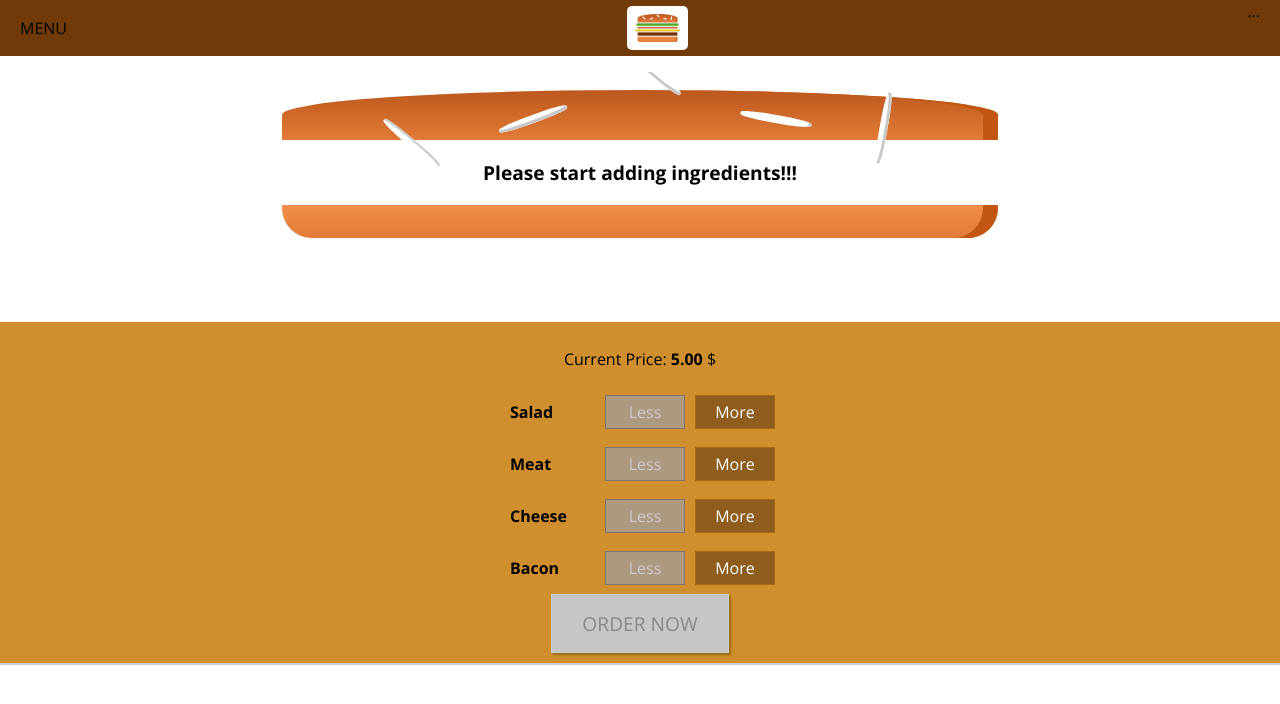
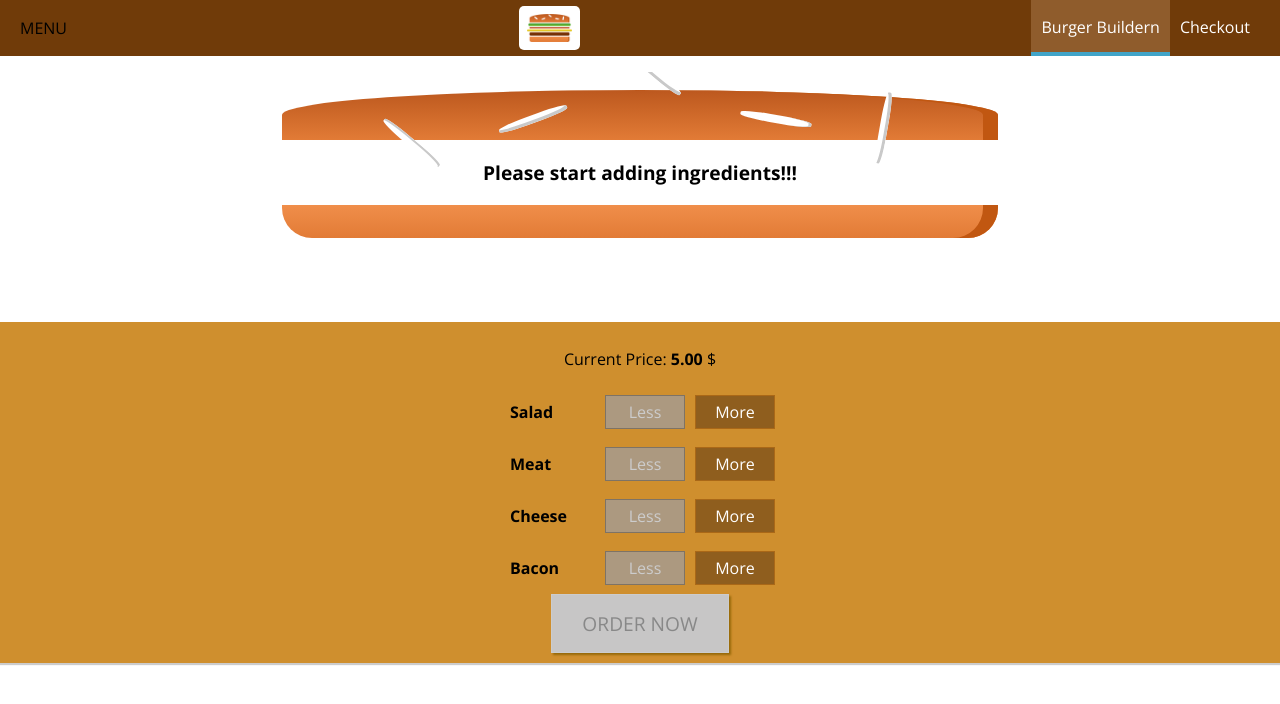
Before and after one commit to Sivajstme/letsmakeburger, a React (Create React App) app: page / in a window 1280 px wide. Shown: the top 704 px of the page. Built offline with nearby package versions, Linux system fonts and the light colour scheme.

Commit message:
Navigation

```diff
--- a/src/components/Navigation/NavigationItems/NavigationItem/NavigationItem.css
+++ b/src/components/Navigation/NavigationItems/NavigationItem/NavigationItem.css
@@ -5,3 +5,21 @@
     height: 100%;
     align-items: center;
 }
+
+.NavigationItem a{
+    color: white;
+    text-decoration: none;
+    height: 100%;
+    padding: 16px 10px;
+    border-bottom: 4px solid transparent;
+    box-sizing: border-box;
+    display: block;
+}
+
+.NavigationItem a:hover,
+.NavigationItem a:active,
+.NavigationItem a.active{
+    background-color: #8f5c2c;
+    border-bottom: 4px solid #40a4c8;
+    color: white;
+}
--- a/src/components/Navigation/NavigationItems/NavigationItem/NavigationItem.js
+++ b/src/components/Navigation/NavigationItems/NavigationItem/NavigationItem.js
@@ -1,9 +1,14 @@
 import React from 'react';
+import './NavigationItem.css';
 
-
-const navigationItem = (props)=>{
-
-    <li><a href='/'> A Link</a></li>
+const navigationItem = (props) => {
+    return(
+    <li className='NavigationItem'>
+            <a href={props.link} className={props.active ? 'active' : null}>
+                {props.children}
+            </a>
+    </li>
+    )
 }
 
 export default navigationItem;
--- a/src/components/Navigation/NavigationItems/NavigationItems.js
+++ b/src/components/Navigation/NavigationItems/NavigationItems.js
@@ -1,10 +1,15 @@
 import React from 'react';
+import './NavigationItems.css'
+import NavigationItem from './NavigationItem/NavigationItem';
 
 const navigationItems = ()=>{
 
     return(
-        <ul>
-
+        <ul className='NavigationItems'>
+            <NavigationItem
+            link='/' active>Burger Buildern</NavigationItem>
+            <NavigationItem
+            link='/'>Checkout</NavigationItem>
 
             <li></li>
         </ul>
--- a/src/components/Navigation/Toolbar/Toolbar.js
+++ b/src/components/Navigation/Toolbar/Toolbar.js
@@ -1,7 +1,7 @@
 import React from "react";
 import './Toolbar.css'
 import Logo from "../../Logo/Logo";
-
+import NavigationItems from "../NavigationItems/NavigationItems";
 const toolbar = ()=> {
 
     return(
@@ -9,7 +9,7 @@
             <div>MENU</div>
             <Logo />
             <nav>
-                ...
+                <NavigationItems />
             </nav>
 
         </header>
```
Also changed, not shown: src/components/Navigation/SideDraw/SideDraw.js (added).
